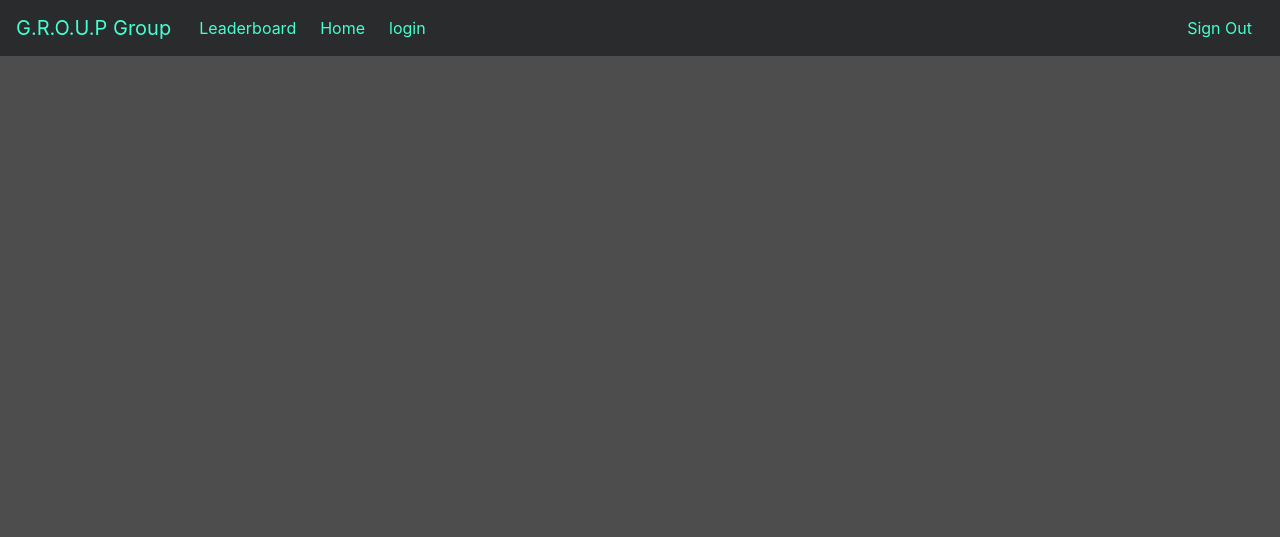
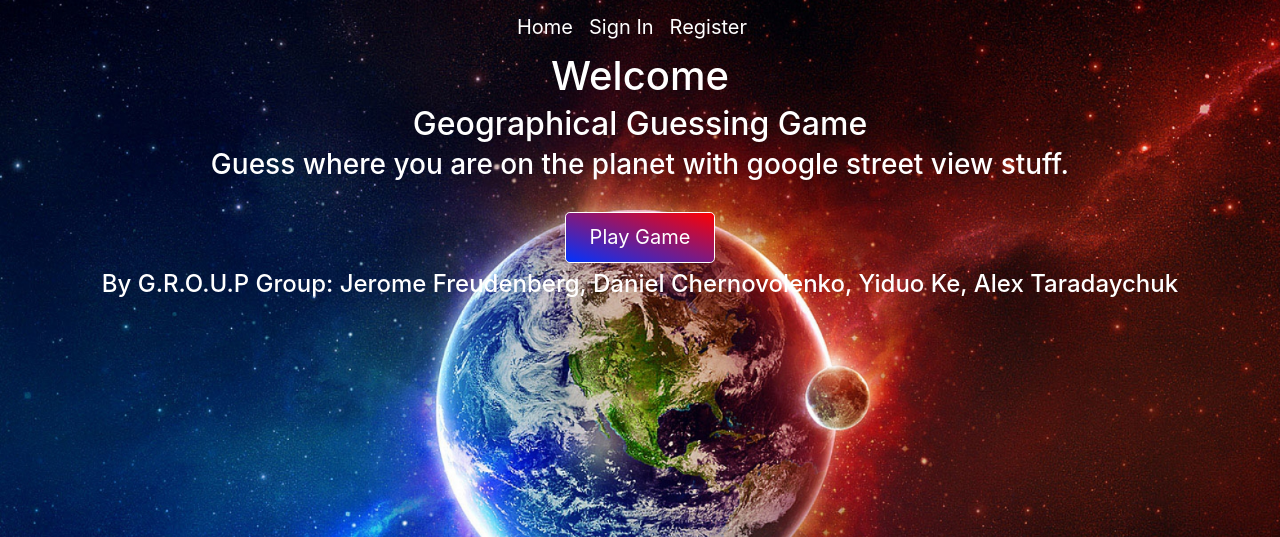
Before and after one commit to dchernovolenko/GroupGroup, a Flask app: page / in a window 1280 px wide. Shown: the top 537 px of the page. Run offline with Flask 2, Linux system fonts and the light colour scheme; some libraries are stand-ins or nearby versions.

Commit message:
added home

```diff
--- a/app.py
+++ b/app.py
@@ -10,7 +10,7 @@ my_app.secret_key = os.urandom(64)
 
 @my_app.route('/')
 def root():
-    return render_template("game.html")
+    return render_template("home.html")
 
 
 @my_app.route('/leaderboard')
@@ -19,6 +19,9 @@ def leaderboard():
     return render_template("leaderboard.html", lb = lb)
 
 
+@my_app.route('/game')
+def home():
+        return render_template('game.html')
 
 
 @my_app.route('/login', methods=['GET','POST'])
--- a/devlog.txt
+++ b/devlog.txt
@@ -47,3 +47,6 @@ when the player submits, points are added to their account
 
 danielC -- 2018-01-10 21:34:30
 added (working) CSS for navbar
+
+danielC -- 2018-01-11 09:22:17
+added home page and more css
--- a/static/css/bodystylesheet.css
+++ b/static/css/bodystylesheet.css
@@ -175,7 +175,7 @@
   .navbar-expand .navbar-nav .show .dropdown-menu .dropdown-item:hover,
   .navbar-expand .navbar-nav .show .dropdown-menu .dropdown-item:focus {
     color: #b2b3cc;
-  }
+  }w
   .navbar-expand .navbar-nav .show .dropdown-menu .dropdown-item.active {
     color: #b2b3cc;
     background-color: #3d4498;
--- a/static/css/loginstylesheet.css
+++ b/static/css/loginstylesheet.css
@@ -18,7 +18,11 @@ body {
 		background-color: #28415b;
 		border-color: #243a53;
 	}
-	p.lead{
+	.lead{
 		margin:10px;
 		padding:10px;
 	}
+	.btn-success {
+		color: #fff;
+		background: linear-gradient(to top right, #0033FF, #FF0000);
+		border-color: #FFF
--- /dev/null
+++ b/templates/home.html
@@ -0,0 +1,17 @@
+
+{% extends "loginbase.html" %}
+{% block content1 %}
+
+<div class="inner cover">
+	<h1 class="cover-heading"> Welcome </h1>
+	<h2 class="cover-heading"> Geographical Guessing Game </h2>
+	<h3>
+		Guess where you are on the planet with google street view stuff.
+	</h3><br>
+	<h3><a class="btn btn-lg btn-success" href="/game" role="button">Play Game</a></h3>
+	<h4>
+		By G.R.O.U.P Group: Jerome Freudenberg, Daniel Chernovolenko, Yiduo Ke, Alex Taradaychuk
+	</h4>
+</div>
+
+{% endblock %}
--- a/templates/login.html
+++ b/templates/login.html
@@ -6,6 +6,7 @@
       {% for message in messages %}
       {{ message }}
       {% endfor %}
+      <br><br><br>
       <form method = "POST" action = "/authenticate">
         <b> Input your user </b>
         <input type = "text" name = "username"> <br>
--- a/templates/uniTemp.html
+++ b/templates/uniTemp.html
@@ -5,7 +5,6 @@
 		<title>Geopardy</title>
 		<script type="text/javascript" src="http://code.jquery.com/jquery-latest.js"></script>
 		<meta name="viewport" content="width=device-width, initial-scale=1, shrink-to-fit=no">
-
 		<link rel="stylesheet" href="https://maxcdn.bootstrapcdn.com/bootstrap/4.0.0-alpha.6/css/bootstrap.min.css" integrity="sha384-rwoIResjU2yc3z8GV/NPeZWAv56rSmLldC3R/AZzGRnGxQQKnKkoFVhFQhNUwEyJ" crossorigin="anonymous">
 		<link rel="stylesheet" href={{ url_for('static',filename='css/bodystylesheet.css')}}>
 	</head>
@@ -18,11 +17,11 @@
 			<div class="collapse navbar-collapse" id="navbarSupportedContent">
 				<ul class="navbar-nav mr-auto">
 					<li class="nav-item">
+							<a class="nav-link" href="/">Home <span class="sr-only">(current)</span></a>
+						</li>
+					<li class="nav-item">
 							<a class="nav-link" href="/leaderboard">Leaderboard</a>
 						</li>
-					<li class="nav-item">
-						<a class="nav-link" href="/home">Home <span class="sr-only">(current)</span></a>
-					</li>
 					<li class="nav-item">
 						<a class="nav-link" href="/login">login</a>
 					</li>
@@ -51,8 +50,7 @@
 
 
 
-		<!-- <script src="https://code.jquery.com/jquery-3.1.1.slim.min.js" integrity="sha384-A7FZj7v+d/sdmMqp/nOQwliLvUsJfDHW+k9Omg/a/EheAdgtzNs3hpfag6Ed950n" crossorigin="anonymous"></script> -->
-		<script src="https://ajax.googleapis.com/ajax/libs/jquery/3.2.1/jquery.min.js"></script>
+		<script src="https://code.jquery.com/jquery-3.1.1.slim.min.js" integrity="sha384-A7FZj7v+d/sdmMqp/nOQwliLvUsJfDHW+k9Omg/a/EheAdgtzNs3hpfag6Ed950n" crossorigin="anonymous"></script>
 		<script src="https://cdnjs.cloudflare.com/ajax/libs/tether/1.4.0/js/tether.min.js" integrity="sha384-DztdAPBWPRXSA/3eYEEUWrWCy7G5KFbe8fFjk5JAIxUYHKkDx6Qin1DkWx51bBrb" crossorigin="anonymous"></script>
 		<script src="https://maxcdn.bootstrapcdn.com/bootstrap/4.0.0-alpha.6/js/bootstrap.min.js" integrity="sha384-vBWWzlZJ8ea9aCX4pEW3rVHjgjt7zpkNpZk+02D9phzyeVkE+jo0ieGizqPLForn" crossorigin="anonymous"></script>
 	</body>
```
Also changed, not shown: templates/register.html (+4 -7 lines), static/images/background.jpg (added), 2 other files.
